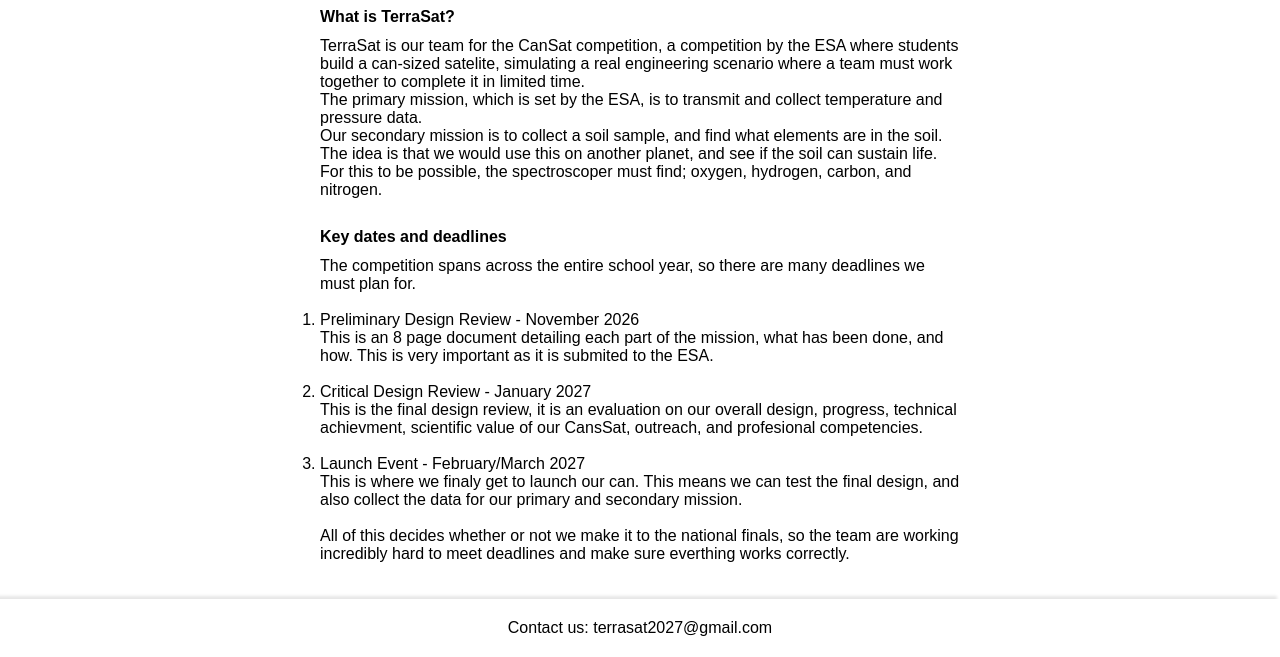
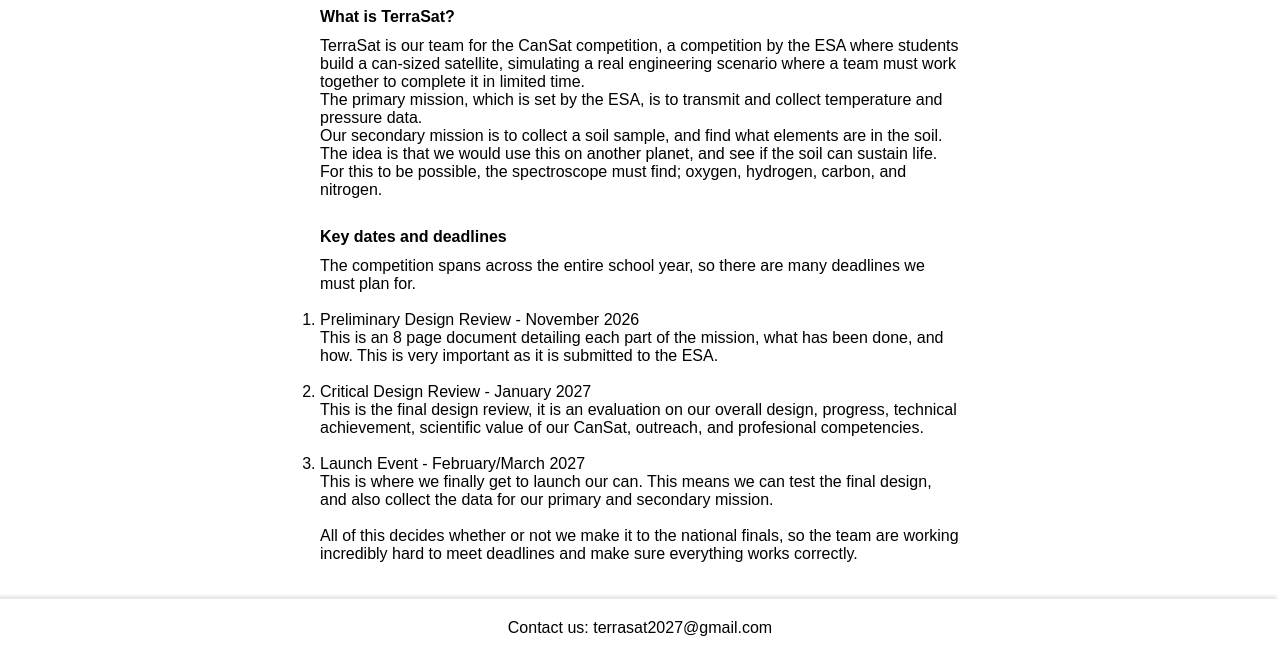
Before and after one commit to TerraSat2027/terrasat2027.github.io, a plain HTML site: page index.html in a window 1280 px wide. Shown: the part 203-860 px from the top of the page. Drawn offline with Linux system fonts and the light colour scheme.

Commit message:
Fix minor spelling mistakes

```diff
--- a/index.html
+++ b/index.html
@@ -31,11 +31,11 @@
     <div>
         <h2> What is TerraSat? </h2>
         <p>
-            TerraSat is our team for the CanSat competition, a competition by the ESA where students build a can-sized satelite, simulating a real engineering scenario where a team must work together to complete it in limited time.
+            TerraSat is our team for the CanSat competition, a competition by the ESA where students build a can-sized satellite, simulating a real engineering scenario where a team must work together to complete it in limited time.
             <br />
             The primary mission, which is set by the ESA, is to transmit and collect temperature and pressure data.
             <br />
-            Our secondary mission is to collect a soil sample, and find what elements are in the soil. The idea is that we would use this on another planet, and see if the soil can sustain life. For this to be possible, the spectroscoper must find; oxygen, hydrogen, carbon, and nitrogen.
+            Our secondary mission is to collect a soil sample, and find what elements are in the soil. The idea is that we would use this on another planet, and see if the soil can sustain life. For this to be possible, the spectroscope must find; oxygen, hydrogen, carbon, and nitrogen.
             <br /> <br />
         </p>
     </div>
@@ -47,21 +47,21 @@
             <ol type="1">
                 <li>Preliminary Design Review - November 2026
                     <br />
-                    This is an 8 page document detailing each part of the mission, what has been done, and how. This is very important as it is submited to the ESA.
+                    This is an 8 page document detailing each part of the mission, what has been done, and how. This is very important as it is submitted to the ESA.
                     <br /> <br />
                 </li>
                 <li>
                     Critical Design Review - January 2027
                     <br/>
-                    This is the final design review, it is an evaluation on our overall design, progress, technical achievment, scientific value of our CansSat, outreach, and profesional competencies.
+                    This is the final design review, it is an evaluation on our overall design, progress, technical achievement, scientific value of our CanSat, outreach, and profesional competencies.
                     <br /><br />
                 </li>
                 <li>
                     Launch Event - February/March 2027
                     <br />
-                    This is where we finaly get to launch our can. This means we can test the final design, and also collect the data for our primary and secondary mission.
+                    This is where we finally get to launch our can. This means we can test the final design, and also collect the data for our primary and secondary mission.
                     <br /><br />
-                    All of this decides whether or not we make it to the national finals, so the team are working incredibly hard to meet deadlines and make sure everthing works correctly.
+                    All of this decides whether or not we make it to the national finals, so the team are working incredibly hard to meet deadlines and make sure everything works correctly.
                     <br /><br /><br />
                 </li>
             </ol>
```
Also changed, not shown: design/index.html (+1 -1 lines), ourteam/index.html (+3 -3 lines), outreach/index.html (+3 -3 lines), software/index.html (+1 -1 lines).
